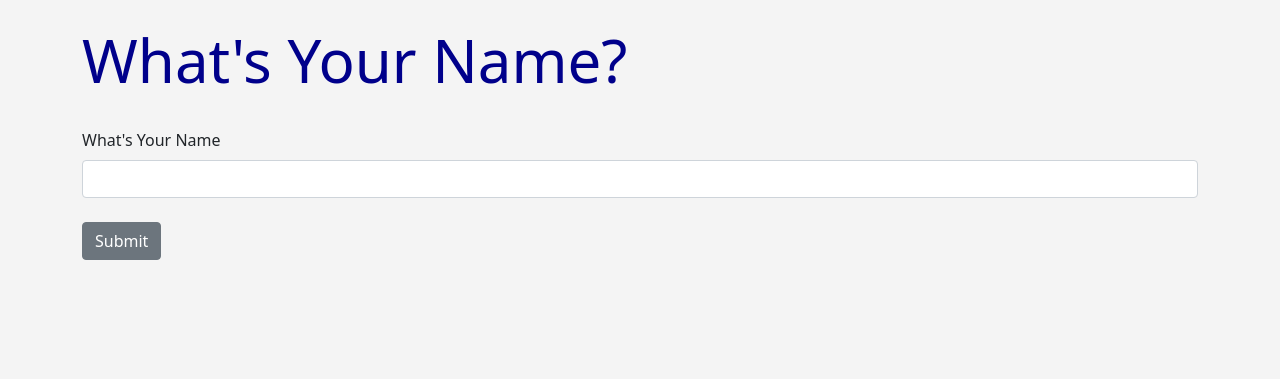
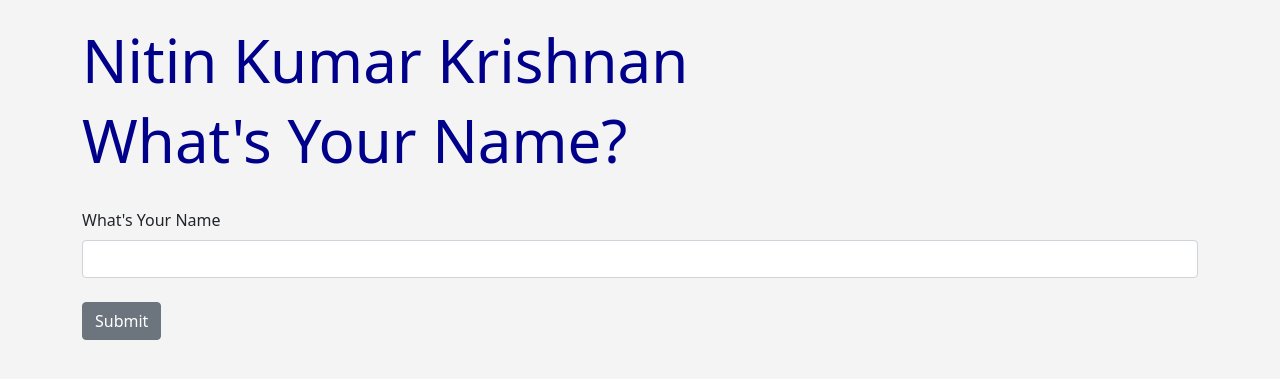
Before and after one commit to NITIN-KRISHNAN/epai-capstone1, a Flask app: page /name in a window 1280 px wide. Shown: the part 56-435 px from the top of the page. Run offline with Flask 2, Linux system fonts and the light colour scheme.

Commit message:
initial heroku commit 1

```diff
--- a/templates/base.html
+++ b/templates/base.html
@@ -11,8 +11,9 @@
     <!-- Our CSS -->
     <link href="{{ url_for('static', filename='css/style.css') }}" rel="stylesheet">
 
+<!--    <title>Flasker!</title>-->
+    <title>{% if page_title is defined %} {{ page_title }} | {% endif %} Flasker!</title>
 
-    <title>Flasker!</title>
   </head>
   <body>
   	{% include 'navbar.html' %}
--- a/templates/name.html
+++ b/templates/name.html
@@ -1,4 +1,8 @@
 {% extends 'base.html' %}
+
+<!--{% block title %}Nitin Kumar Krishnan{% endblock %}-->
+
+{% set page_title = 'Nitin Kumar Krishnan' %}
 
 {% block content %}
 
@@ -24,6 +28,7 @@
 
 
 {% else %}
+	<h1>Nitin Kumar Krishnan</h1>
 	<h1>What's Your Name?</h1>
 	<br/>
 	<form method="POST">
```
Also changed, not shown: app.py (renamed from hello.py), 1 other file.
